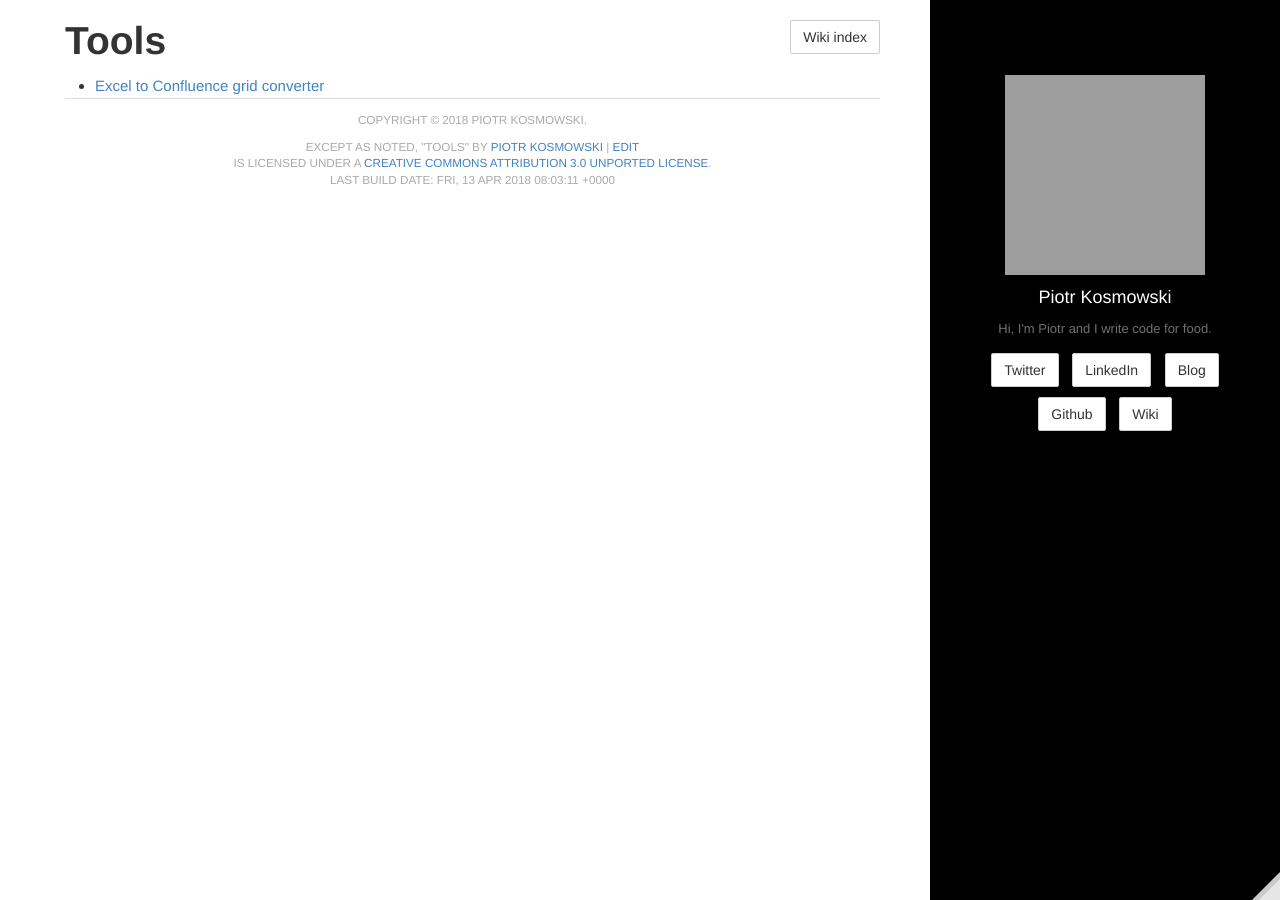
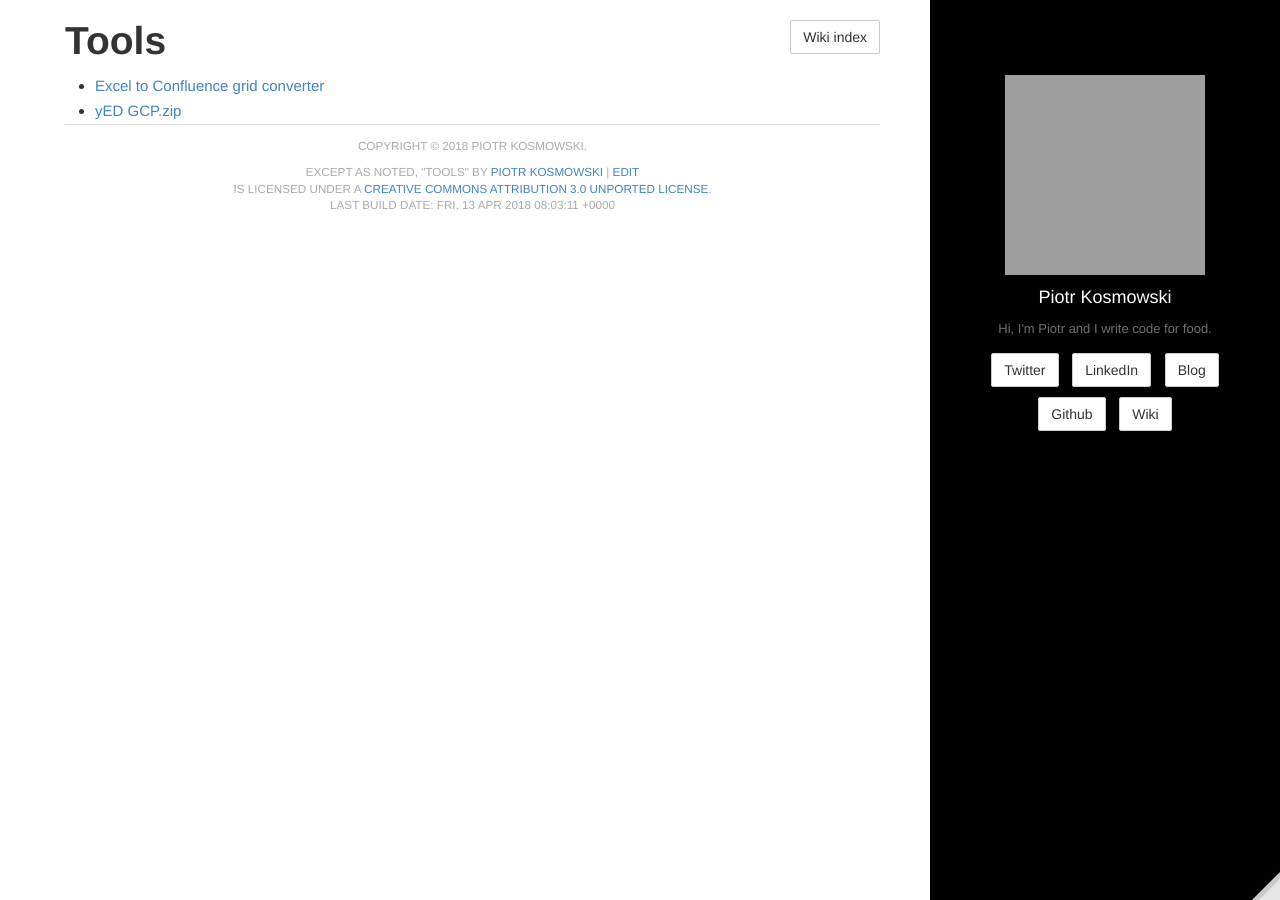
Before and after one commit to kospiotr/kospiotr.github.io, a Jekyll site: the page built from tools/index.md, in a window 1280 px wide. Built offline with Jekyll 4.4.1, drawn with Linux system fonts in a browser that asks for light colours; grey boxes are pictures that could not be loaded.

Commit message:
Update index.md

```diff
--- a/tools/index.md
+++ b/tools/index.md
@@ -18,4 +18,7 @@ editurl: tools/index.md
     		</li>
 		{% endif %}
 	{% endfor %}
+    		<li>
+    			<a href="./yED GCP.zip">yED GCP.zip</a>
+    		</li>
 </ul>
```
